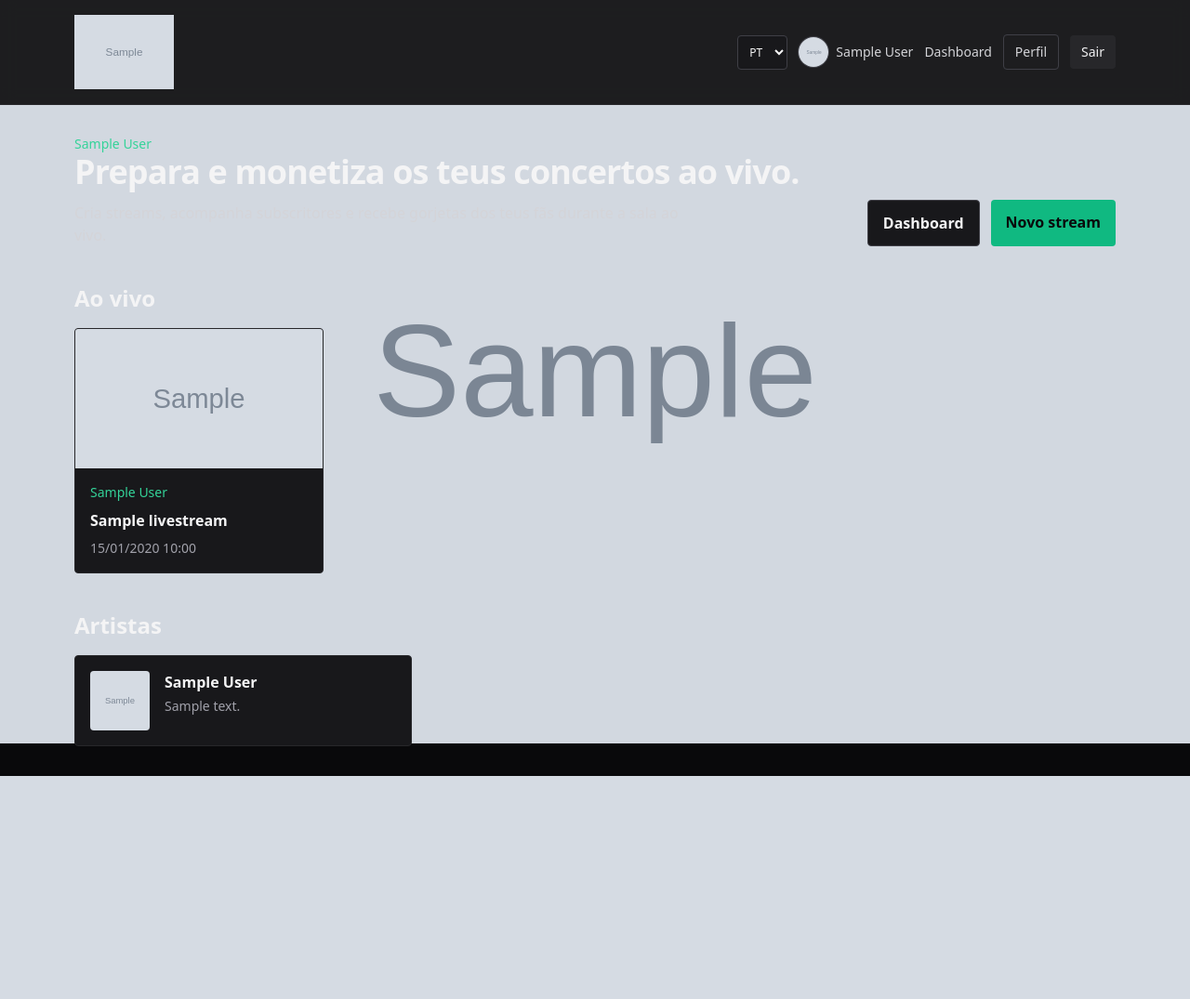
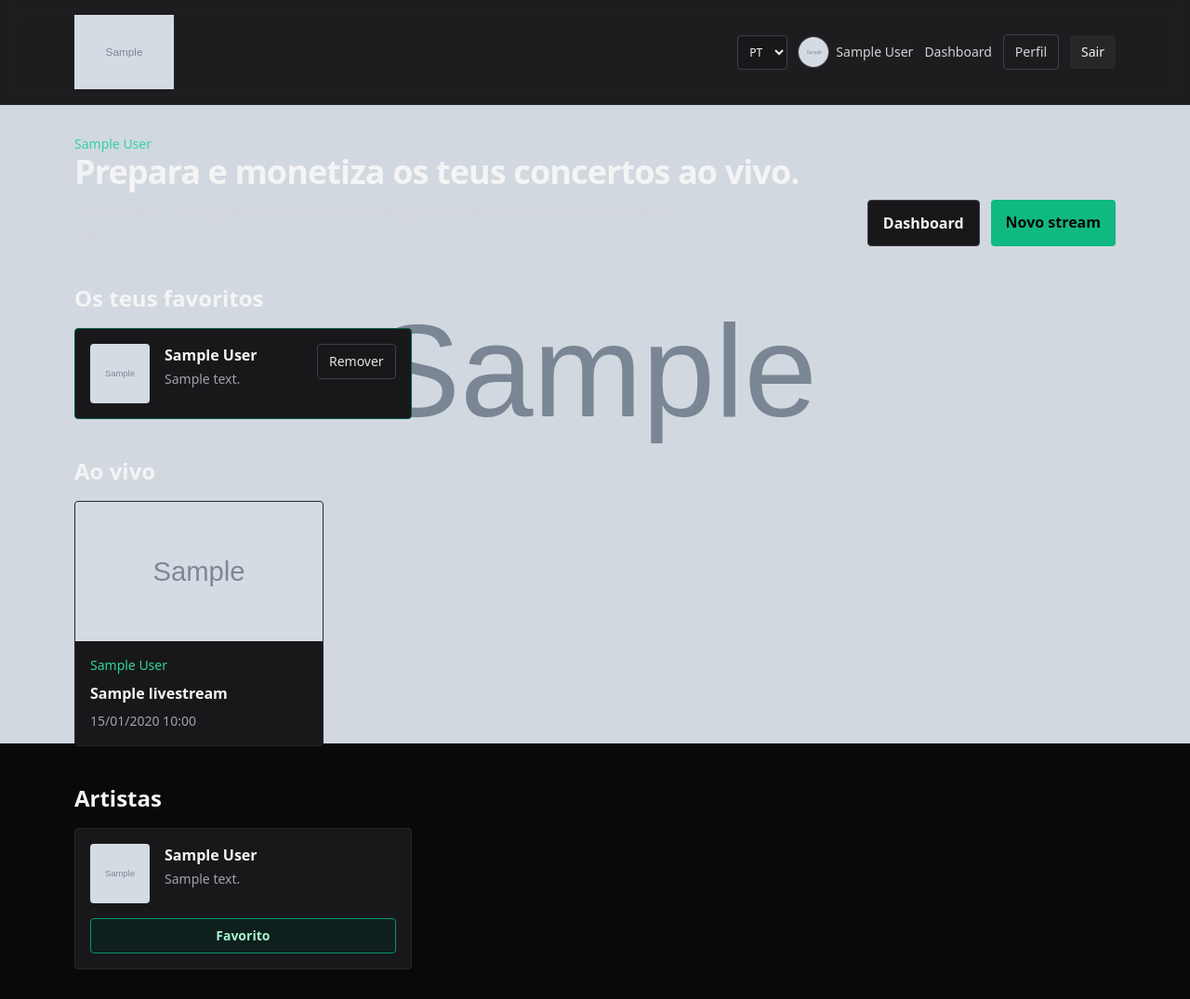
Before and after one commit to lmfcruz61/stagelink, a Django app: page / in a window 1280 px wide. Shown: the whole page at 93% size. Before the commit the page ends 835 px from the top, so only its background shows below. Run offline with Django 5.2, Linux system fonts and the light colour scheme; a user stored in the database is signed in; tables that the repository leaves empty hold one stand-in row (values such as "Sample post"); grey boxes marked "Sample" are stand-in pictures; some libraries are stand-ins or nearby versions.

Commit message:
Add fan favorite artists

```diff
--- a/accounts/models.py
+++ b/accounts/models.py
@@ -100,6 +100,7 @@ class Fan(models.Model):
     display_name = models.CharField(max_length=120)
     photo = models.ImageField(upload_to='fans/', blank=True, null=True)
     social_avatar_url = models.URLField(blank=True)
+    favorite_artists = models.ManyToManyField(Artist, blank=True, related_name='fans_who_favorited')
 
     def __str__(self):
         return self.display_name
--- a/streams/urls.py
+++ b/streams/urls.py
@@ -7,6 +7,7 @@ app_name = 'streams'
 urlpatterns = [
     path('', views.home, name='home'),
     path('artistas/<int:artist_id>/', views.artist_detail, name='artist_detail'),
+    path('artistas/<int:artist_id>/favorito/', views.favorite_artist_toggle, name='favorite_artist_toggle'),
     path('streams/<int:stream_id>/', views.stream_room, name='room'),
     path('dashboard/', views.dashboard, name='dashboard'),
     path('dashboard/equipas/nova/', views.organization_create, name='organization_create'),
--- a/streams/views.py
+++ b/streams/views.py
@@ -23,7 +23,19 @@ from .models import LiveStream
 def home(request):
     artists = Artist.objects.all().order_by('name')
     live_streams = LiveStream.objects.filter(is_active=True).select_related('artist')[:8]
-    return render(request, 'streams/home.html', {'artists': artists, 'live_streams': live_streams})
+    favorite_artist_ids = set()
+    favorite_artists = Artist.objects.none()
+
+    if request.user.is_authenticated and hasattr(request.user, 'fan_profile'):
+        favorite_artists = request.user.fan_profile.favorite_artists.all().order_by('name')
+        favorite_artist_ids = set(favorite_artists.values_list('id', flat=True))
+
+    return render(request, 'streams/home.html', {
+        'artists': artists,
+        'favorite_artists': favorite_artists,
+        'favorite_artist_ids': favorite_artist_ids,
+        'live_streams': live_streams,
+    })
 
 
 def artist_detail(request, artist_id):
@@ -32,13 +44,42 @@ def artist_detail(request, artist_id):
     now = timezone.now()
     upcoming_streams = streams.filter(scheduled_at__gte=now).order_by('scheduled_at')
     past_streams = streams.filter(scheduled_at__lt=now).order_by('-scheduled_at')
+    is_favorite = False
+    if request.user.is_authenticated and hasattr(request.user, 'fan_profile'):
+        is_favorite = request.user.fan_profile.favorite_artists.filter(pk=artist.pk).exists()
+
     return render(request, 'streams/artist_detail.html', {
         'artist': artist,
         'gallery_photos': artist.gallery_photos.all(),
         'featured_stream': upcoming_streams.first(),
+        'is_favorite': is_favorite,
         'upcoming_streams': upcoming_streams,
         'past_streams': past_streams,
     })
+
+
+@login_required
+def favorite_artist_toggle(request, artist_id):
+    if request.method != 'POST':
+        return redirect('streams:artist_detail', artist_id=artist_id)
+
+    fan = getattr(request.user, 'fan_profile', None)
+    if not fan:
+        messages.error(request, 'Apenas fas podem guardar artistas favoritos.')
+        return redirect('streams:artist_detail', artist_id=artist_id)
+
+    artist = get_object_or_404(Artist, pk=artist_id)
+    if fan.favorite_artists.filter(pk=artist.pk).exists():
+        fan.favorite_artists.remove(artist)
+        messages.success(request, f'{artist.name} removido dos favoritos.')
+    else:
+        fan.favorite_artists.add(artist)
+        messages.success(request, f'{artist.name} adicionado aos favoritos.')
+
+    next_url = request.POST.get('next')
+    if next_url:
+        return redirect(next_url)
+    return redirect('streams:artist_detail', artist_id=artist_id)
 
 
 def editable_artists_for(user):
--- a/templates/streams/home.html
+++ b/templates/streams/home.html
@@ -7,7 +7,7 @@
     <div>
       <p class="text-sm text-emerald-400">{% if user.artist_profile %}{{ user.artist_profile.name }}{% else %}StageLink Pro{% endif %}</p>
       <h1 class="text-4xl font-semibold tracking-tight">{% trans "Prepara e monetiza os teus concertos ao vivo." %}</h1>
-      <p class="mt-3 max-w-2xl text-zinc-300">{% trans "Cria streams, acompanha subscritores e recebe gorjetas dos teus fãs durante a sala ao vivo." %}</p>
+      <p class="mt-3 max-w-2xl text-zinc-300">{% trans "Cria streams, acompanha subscritores e recebe gorjetas dos teus fas durante a sala ao vivo." %}</p>
     </div>
     <div class="flex flex-wrap gap-3">
       <a class="rounded border border-zinc-700 bg-zinc-900 px-4 py-3 font-semibold text-zinc-100 hover:border-emerald-500" href="{% url 'streams:dashboard' %}">Dashboard</a>
@@ -17,12 +17,12 @@
 {% else %}
   <section class="mb-10 flex flex-col gap-4 md:flex-row md:items-end md:justify-between">
     <div>
-      <h1 class="text-4xl font-semibold tracking-tight">{% trans "Streams ao vivo para fãs que querem apoiar de perto." %}</h1>
+      <h1 class="text-4xl font-semibold tracking-tight">{% trans "Streams ao vivo para fas que querem apoiar de perto." %}</h1>
       <p class="mt-3 max-w-2xl text-zinc-300">{% trans "Subscreve artistas, compra bilhetes para salas privadas e envia gorjetas durante o concerto." %}</p>
     </div>
     {% if user.is_authenticated and user.fan_profile %}
       <button id="fan-guide-button" type="button" class="w-fit rounded border border-zinc-700 bg-zinc-900 px-4 py-3 font-semibold text-zinc-100 hover:border-emerald-500">
-        {% trans "Guia rápido" %}
+        {% trans "Guia rapido" %}
       </button>
     {% endif %}
   </section>
@@ -32,19 +32,49 @@
   <section id="fan-guide" class="mb-10 hidden rounded border border-emerald-700 bg-emerald-950/30 p-5">
     <div class="flex items-start justify-between gap-4">
       <div>
-        <h2 class="text-xl font-semibold">{% trans "Guia rápido para fãs" %}</h2>
+        <h2 class="text-xl font-semibold">{% trans "Guia rapido para fas" %}</h2>
         <p class="mt-1 text-sm text-zinc-300">{% trans "Segue estes passos para entrar nos concertos e apoiar os teus artistas." %}</p>
       </div>
       <button id="fan-guide-close" type="button" class="rounded bg-zinc-900 px-3 py-2 text-sm hover:bg-zinc-800">{% trans "Fechar" %}</button>
     </div>
     <ol class="mt-5 grid gap-3 text-sm text-zinc-200 md:grid-cols-2">
-      <li class="rounded border border-zinc-800 bg-zinc-900 p-4"><strong>{% trans "1. Escolhe um artista." %}</strong><br>{% trans "Abre a página de um músico para veres streams futuros, streams passados e opções de acesso." %}</li>
-      <li class="rounded border border-zinc-800 bg-zinc-900 p-4"><strong>{% trans "2. Garante o acesso." %}</strong><br>{% trans "Podes subscrever mensalmente o artista ou comprar bilhete para um stream específico." %}</li>
+      <li class="rounded border border-zinc-800 bg-zinc-900 p-4"><strong>{% trans "1. Escolhe um artista." %}</strong><br>{% trans "Abre a pagina de um musico para veres streams futuros, streams passados e opcoes de acesso." %}</li>
+      <li class="rounded border border-zinc-800 bg-zinc-900 p-4"><strong>{% trans "2. Garante o acesso." %}</strong><br>{% trans "Podes subscrever mensalmente o artista ou comprar bilhete para um stream especifico." %}</li>
       <li class="rounded border border-zinc-800 bg-zinc-900 p-4"><strong>{% trans "3. Entra na sala." %}</strong><br>{% trans "Quando tiveres acesso, abre o stream para ver o player YouTube e participar no chat ao vivo." %}</li>
       <li class="rounded border border-zinc-800 bg-zinc-900 p-4"><strong>{% trans "4. Apoia em direto." %}</strong><br>{% trans "Durante o concerto, envia gorjetas com valor personalizado e uma mensagem para o artista." %}</li>
-      <li class="rounded border border-zinc-800 bg-zinc-900 p-4"><strong>{% trans "5. Testa o chat." %}</strong><br>{% trans "Escreve uma mensagem curta e confirma se aparece imediatamente na sala." %}</li>
+      <li class="rounded border border-zinc-800 bg-zinc-900 p-4"><strong>{% trans "5. Guarda favoritos." %}</strong><br>{% trans "Marca artistas como favoritos para criares a tua lista pessoal." %}</li>
       <li class="rounded border border-zinc-800 bg-zinc-900 p-4"><strong>{% trans "6. Confirma o perfil." %}</strong><br>{% trans "Abre o teu perfil para atualizar o nome publico e a foto circular de fa." %}</li>
     </ol>
+  </section>
+
+  <section class="mb-10">
+    <div class="mb-4 flex items-center justify-between">
+      <h2 class="text-2xl font-semibold">Os teus favoritos</h2>
+    </div>
+    <div class="grid gap-4 md:grid-cols-2 lg:grid-cols-3">
+      {% for artist in favorite_artists %}
+        <article class="flex gap-4 rounded border border-emerald-800 bg-zinc-900 p-4">
+          <a href="{% url 'streams:artist_detail' artist.id %}" class="flex flex-1 gap-4">
+            {% if artist.photo %}
+              <img src="{{ artist.photo.url }}" alt="{{ artist.name }}" class="h-16 w-16 rounded object-cover">
+            {% else %}
+              <div class="flex h-16 w-16 items-center justify-center rounded bg-zinc-800 text-xl font-semibold">{{ artist.name|first }}</div>
+            {% endif %}
+            <div>
+              <h3 class="font-semibold">{{ artist.name }}</h3>
+              <p class="mt-1 line-clamp-2 text-sm text-zinc-400">{{ artist.bio|default:"Perfil de musico StageLink" }}</p>
+            </div>
+          </a>
+          <form method="post" action="{% url 'streams:favorite_artist_toggle' artist.id %}">
+            {% csrf_token %}
+            <input type="hidden" name="next" value="{{ request.get_full_path }}">
+            <button class="rounded border border-zinc-700 px-3 py-2 text-sm text-zinc-200 hover:border-emerald-500">Remover</button>
+          </form>
+        </article>
+      {% empty %}
+        <p class="text-zinc-400">Ainda nao tens artistas favoritos. Marca artistas para criares a tua lista.</p>
+      {% endfor %}
+    </div>
   </section>
 {% endif %}
 
@@ -67,7 +97,7 @@
         </div>
       </a>
     {% empty %}
-      <p class="text-zinc-400">{% trans "Ainda não há streams ativos." %}</p>
+      <p class="text-zinc-400">{% trans "Ainda nao ha streams ativos." %}</p>
     {% endfor %}
   </div>
 </section>
@@ -76,7 +106,8 @@
   <h2 class="mb-4 text-2xl font-semibold">{% trans "Artistas" %}</h2>
   <div class="grid gap-4 md:grid-cols-2 lg:grid-cols-3">
     {% for artist in artists %}
-      <a href="{% url 'streams:artist_detail' artist.id %}" class="flex gap-4 rounded border border-zinc-800 bg-zinc-900 p-4 hover:border-emerald-500">
+      <article class="rounded border border-zinc-800 bg-zinc-900 p-4 hover:border-emerald-500">
+        <a href="{% url 'streams:artist_detail' artist.id %}" class="flex gap-4">
           {% if artist.photo %}
             <img src="{{ artist.photo.url }}" alt="{{ artist.name }}" class="h-16 w-16 rounded object-cover">
           {% else %}
@@ -84,11 +115,23 @@
           {% endif %}
           <div>
             <h3 class="font-semibold">{{ artist.name }}</h3>
-          <p class="mt-1 line-clamp-2 text-sm text-zinc-400">{{ artist.bio|default:"Perfil de músico StageLink" }}</p>
+            <p class="mt-1 line-clamp-2 text-sm text-zinc-400">{{ artist.bio|default:"Perfil de musico StageLink" }}</p>
           </div>
         </a>
+        {% if user.is_authenticated and user.fan_profile %}
+          <form method="post" action="{% url 'streams:favorite_artist_toggle' artist.id %}" class="mt-4">
+            {% csrf_token %}
+            <input type="hidden" name="next" value="{{ request.get_full_path }}">
+            {% if artist.id in favorite_artist_ids %}
+              <button class="w-full rounded border border-emerald-600 bg-emerald-950/40 px-3 py-2 text-sm font-semibold text-emerald-200 hover:bg-emerald-900/50">Favorito</button>
+            {% else %}
+              <button class="w-full rounded border border-zinc-700 px-3 py-2 text-sm text-zinc-200 hover:border-emerald-500">Adicionar aos favoritos</button>
+            {% endif %}
+          </form>
+        {% endif %}
+      </article>
     {% empty %}
-      <p class="text-zinc-400">{% trans "Ainda não há artistas registados." %}</p>
+      <p class="text-zinc-400">{% trans "Ainda nao ha artistas registados." %}</p>
     {% endfor %}
   </div>
 </section>
```
Also changed, not shown: templates/streams/artist_detail.html (+9 -0 lines), accounts/migrations/0009_fan_favorite_artists.py (added). Lines whose indentation alone changed are shown as unchanged.
